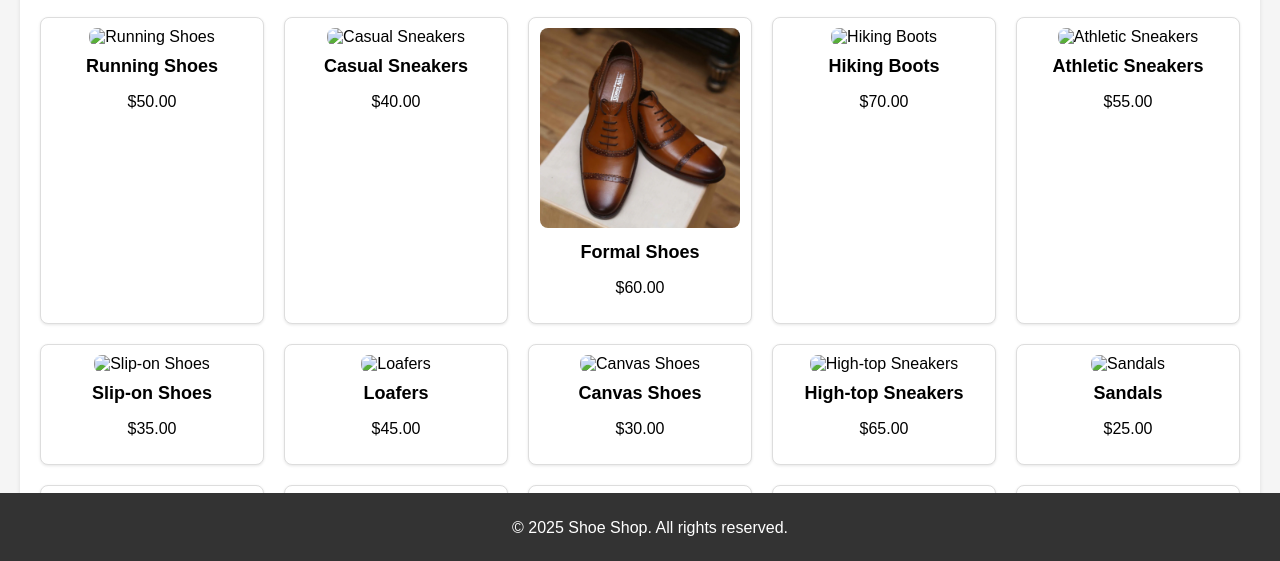
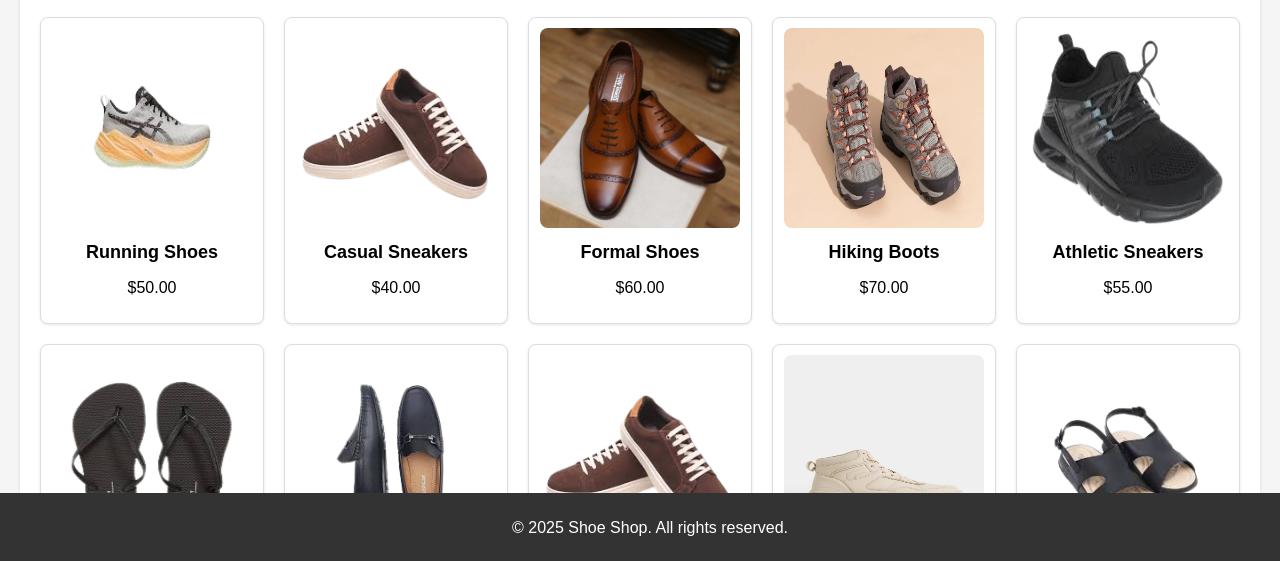
Before and after one commit to abdulsalambj/First-website, a plain HTML site: page products.html in a window 1280 px wide. Shown: the part 237-798 px from the top of the page. Drawn offline with Linux system fonts and the light colour scheme; the site is published under a folder, as on GitHub Pages, so addresses that start at the root find nothing.

Commit message:
Update products.html

```diff
--- a/products.html
+++ b/products.html
@@ -93,12 +93,12 @@
         <h2>Products</h2>
         <div class="products">
             <div class="product">
-                <img src="/running-shoes-removebg-preview.png" alt="Running Shoes">
+                <img src="running-shoes-removebg-preview.png" alt="Running Shoes">
                 <h3>Running Shoes</h3>
                 <p>$50.00</p>
             </div>
             <div class="product">
-                <img src="/Casual_shoes-removebg-preview.png" alt="Casual Sneakers">
+                <img src="Casual_shoes-removebg-preview.png" alt="Casual Sneakers">
                 <h3>Casual Sneakers</h3>
                 <p>$40.00</p>
             </div>
@@ -108,62 +108,62 @@
                 <p>$60.00</p>
             </div>
             <div class="product">
-                <img src="/hiking_boot.webp" alt="Hiking Boots">
+                <img src="hiking_boot.webp" alt="Hiking Boots">
                 <h3>Hiking Boots</h3>
                 <p>$70.00</p>
             </div>
             <div class="product">
-                <img src="/Athletic_Shoes-removebg-preview.png" alt="Athletic Sneakers">
+                <img src="Athletic_Shoes-removebg-preview.png" alt="Athletic Sneakers">
                 <h3>Athletic Sneakers</h3>
                 <p>$55.00</p>
             </div>
             <div class="product">
-                <img src="/Flip_flops-removebg-preview.png" alt="Slip-on Shoes">
+                <img src="Flip_flops-removebg-preview.png" alt="Slip-on Shoes">
                 <h3>Slip-on Shoes</h3>
                 <p>$35.00</p>
             </div>
             <div class="product">
-                <img src="/Loafer_shoes-removebg-preview.png" alt="Loafers">
+                <img src="Loafer_shoes-removebg-preview.png" alt="Loafers">
                 <h3>Loafers</h3>
                 <p>$45.00</p>
             </div>
             <div class="product">
-                <img src="/Casual_shoes-removebg-preview.png" alt="Canvas Shoes">
+                <img src="Casual_shoes-removebg-preview.png" alt="Canvas Shoes">
                 <h3>Canvas Shoes</h3>
                 <p>$30.00</p>
             </div>
             <div class="product">
-                <img src="/High_top_sneakers.webp" alt="High-top Sneakers">
+                <img src="High_top_sneakers.webp" alt="High-top Sneakers">
                 <h3>High-top Sneakers</h3>
                 <p>$65.00</p>
             </div>
             <div class="product">
-                <img src="/Sandals-removebg-preview.png" alt="Sandals">
+                <img src="Sandals-removebg-preview.png" alt="Sandals">
                 <h3>Sandals</h3>
                 <p>$25.00</p>
             </div>
             <div class="product">
-                <img src="/Winter Boot.avif" alt="Winter Boots">
+                <img src="Winter Boot.avif" alt="Winter Boots">
                 <h3>Winter Boots</h3>
                 <p>$80.00</p>
             </div>
             <div class="product">
-                <img src="/Trail_Runners_shoes-removebg-preview.png" alt="Trail Runners">
+                <img src="Trail_Runners_shoes-removebg-preview.png" alt="Trail Runners">
                 <h3>Trail Runners</h3>
                 <p>$70.00</p>
             </div>
             <div class="product">
-                <img src="/Dress_shoes.webp" alt="Dress Shoes">
+                <img src="Dress_shoes.webp" alt="Dress Shoes">
                 <h3>Dress Shoes</h3>
                 <p>$90.00</p>
             </div>
             <div class="product">
-                <img src="/kid's Sneakers.webp" alt="Kids' Sneakers">
+                <img src="kid's Sneakers.webp" alt="Kids' Sneakers">
                 <h3>Kids' Sneakers</h3>
                 <p>$30.00</p>
             </div>
             <div class="product">
-                <img src="/Flip_flops-removebg-preview.png" alt="Flip-flops">
+                <img src="Flip_flops-removebg-preview.png" alt="Flip-flops">
                 <h3>Flip-flops</h3>
                 <p>$20.00</p>
             </div>
```
